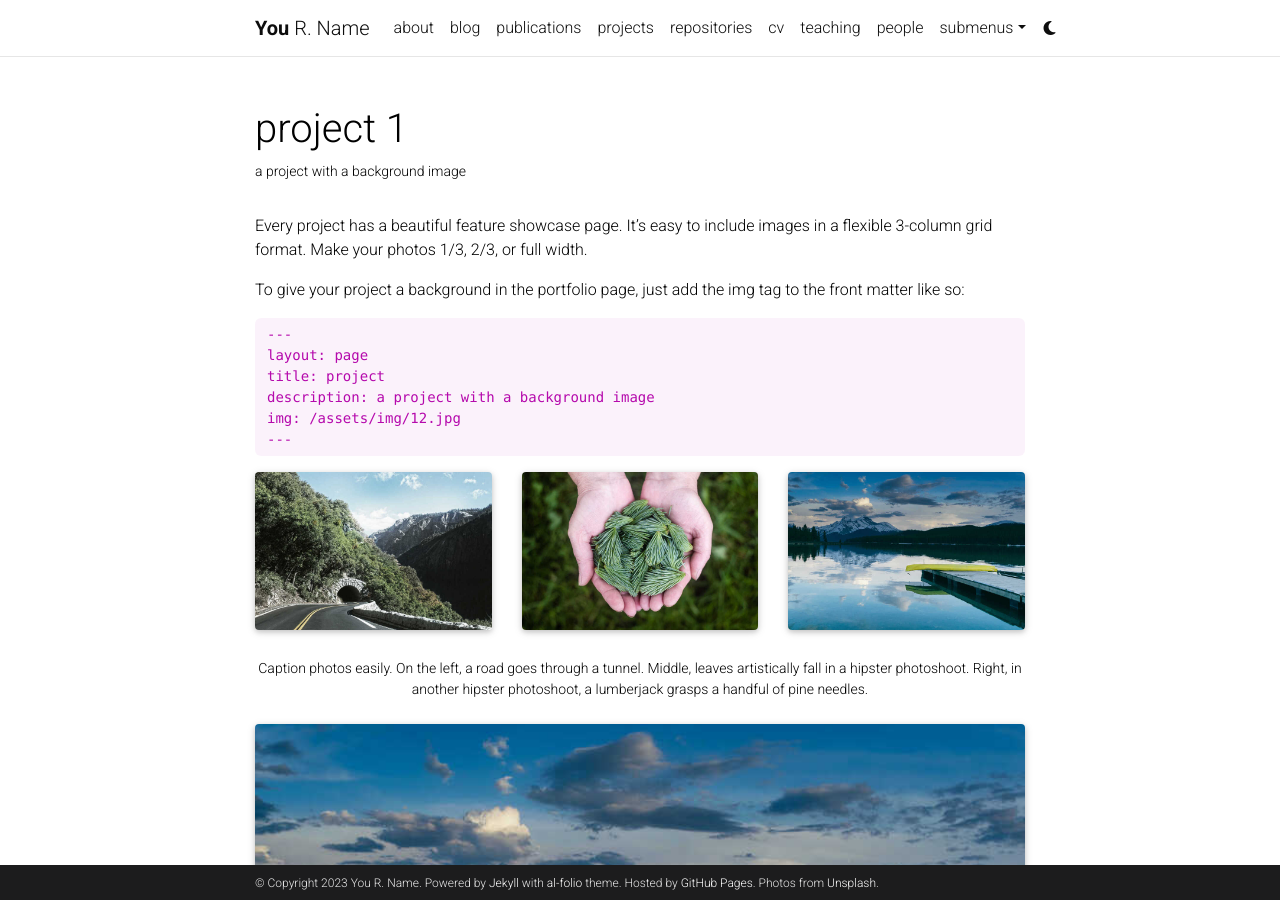
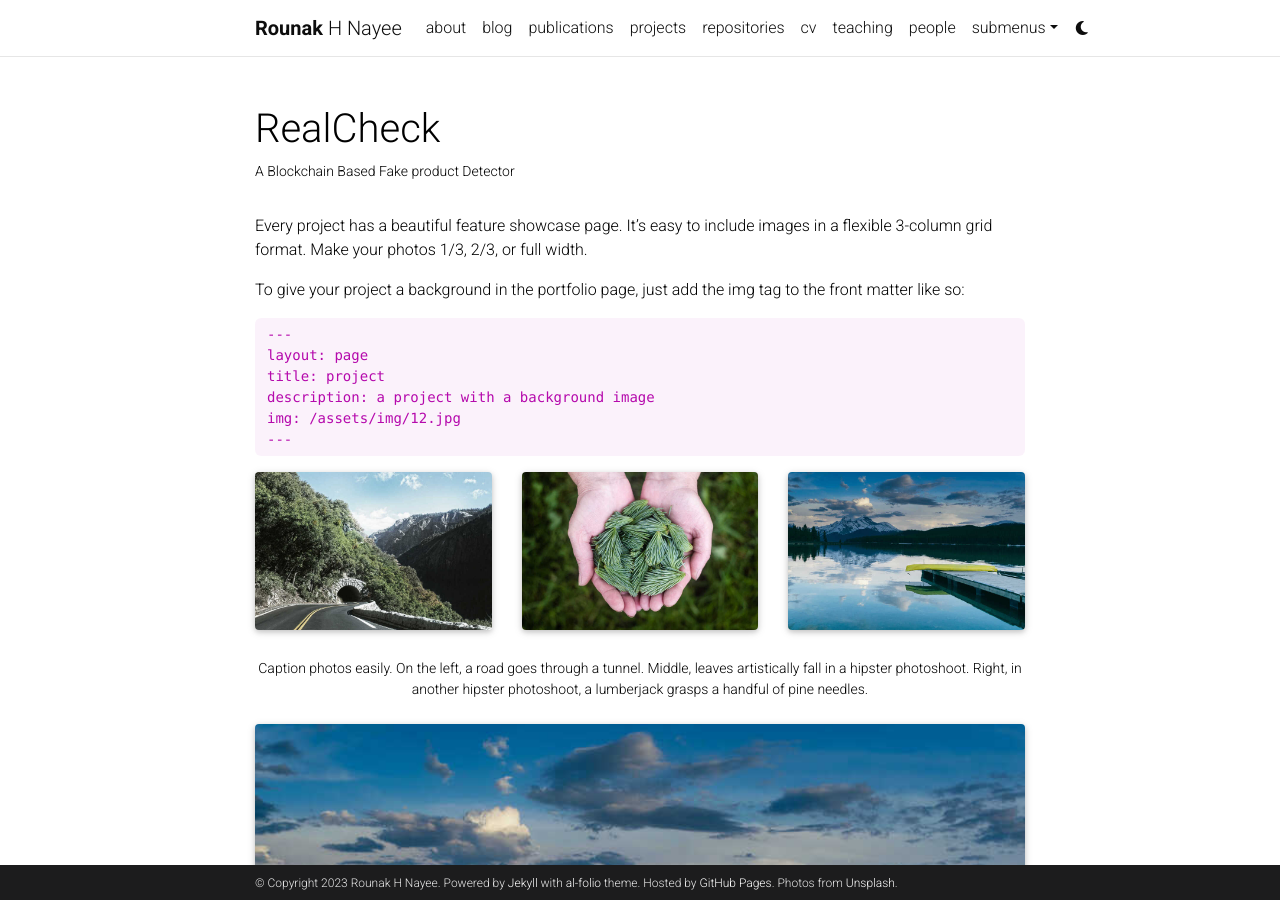
Before and after one commit to Rounaknayee/rounaknayee.github.io, a Jekyll site: the page built from _projects/1_project.md, in a window 1280 px wide and 900 px high. Built offline with Jekyll 4.4.1, drawn with Linux system fonts in a browser that asks for light colours; full-size pictures stand in for the smaller copies a plugin makes; comment, search, counter and statistics services are not loaded; a style sheet for code colours, icons or effects is not loaded.

```diff
--- a/_config.yml
+++ b/_config.yml
@@ -3,10 +3,10 @@
 # -----------------------------------------------------------------------------
 
 title: blank # the website title (if blank, full name will be used instead)
-first_name: You
-middle_name: R.
-last_name: Name
-email: you@example.com
+first_name: Rounak
+middle_name: H
+last_name: Nayee
+email: rounaknayee007@gmail.com
 description: > # the ">" symbol means to ignore newlines until "footer_text:"
   A simple, whitespace theme for academics. Based on [*folio](https://github.com/bogoli/-folio) design.
 footer_text: >
@@ -28,8 +28,8 @@
 # -----------------------------------------------------------------------------
 
 # repo color theme
-repo_theme_light: default       # https://github.com/anuraghazra/github-readme-stats/blob/master/themes/README.md
-repo_theme_dark: dark           # https://github.com/anuraghazra/github-readme-stats/blob/master/themes/README.md
+repo_theme_light: holi      # https://github.com/anuraghazra/github-readme-stats/blob/master/themes/README.md
+repo_theme_dark: holi         # https://github.com/anuraghazra/github-readme-stats/blob/master/themes/README.md
 repo_trophies:
   enabled: true
   theme_light: flat    # https://github.com/ryo-ma/github-profile-trophy
@@ -163,11 +163,11 @@
 # -----------------------------------------------------------------------------
 
 collections:
-  news:
-    defaults:
-      layout: post
-    output: true
-    permalink: /news/:path/
+  # news:
+  #   defaults:
+  #     layout: post
+  #   output: true
+  #   permalink: /news/:path/
   projects:
     output: true
     permalink: /projects/:path/
--- a/_data/repositories.yml
+++ b/_data/repositories.yml
@@ -1,6 +1,6 @@
 github_users:
-  - torvalds
-  - alshedivat
+  - rounaknayee
+  # - alshedivat
 
 github_repos:
   - alshedivat/al-folio
--- a/_projects/1_project.md
+++ b/_projects/1_project.md
@@ -1,9 +1,9 @@
 ---
 layout: page
-title: project 1
-description: a project with a background image
+title: RealCheck
+description: A Blockchain Based Fake product Detector
 img: assets/img/12.jpg
-importance: 1
+importance: 1d
 category: work
 related_publications: einstein1956investigations, einstein1950meaning
 ---
```
Also changed, not shown: _data/cv.yml (+150 -68 lines), _pages/about.md (+11 -12 lines), _pages/about_einstein.md (+8 -2 lines), 1 other file.
